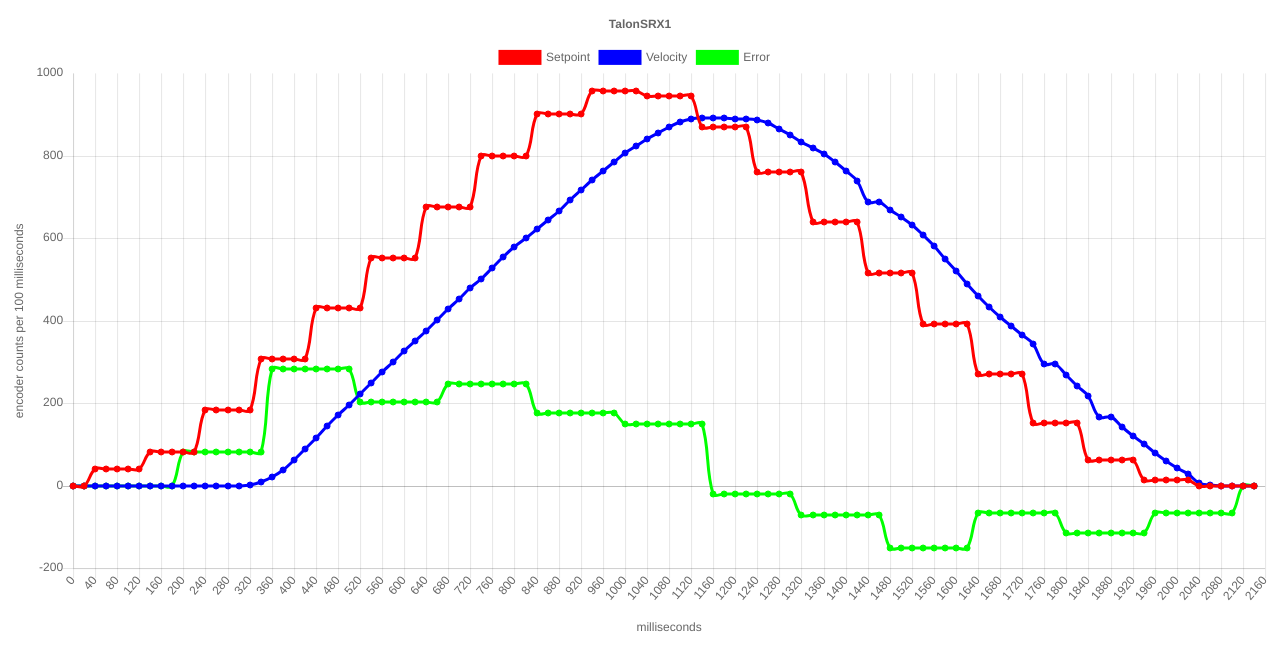
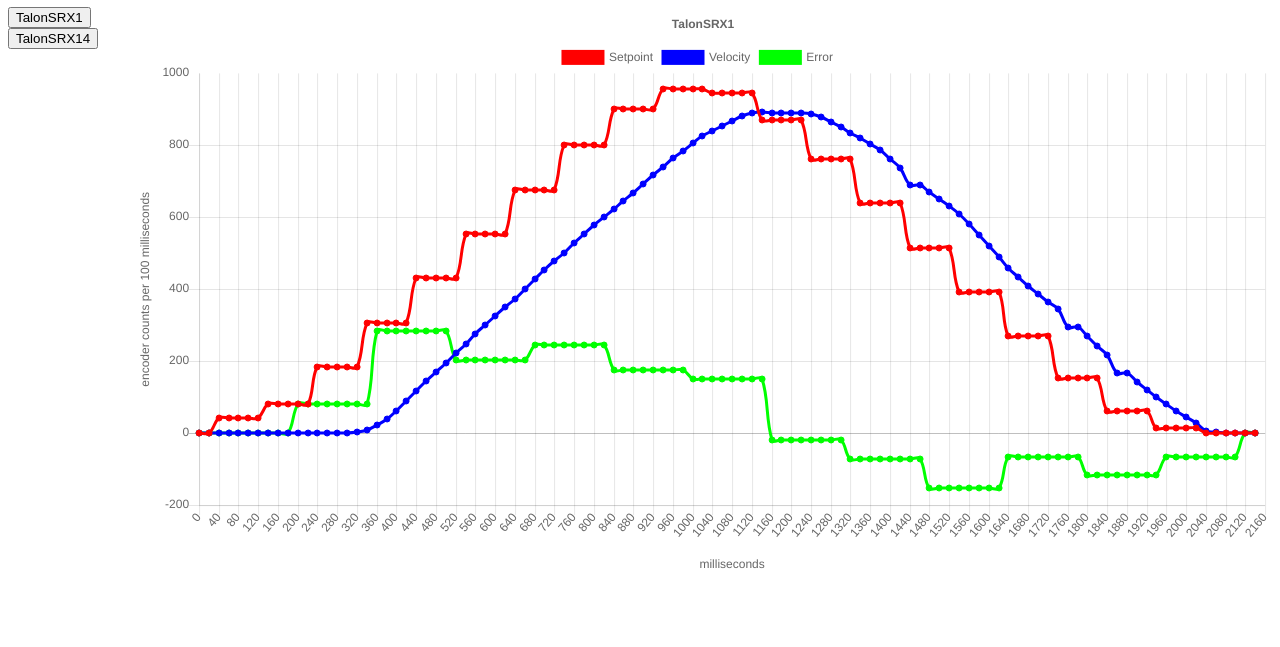
Before and after one commit to VulcanRobotics/VulcanWebCharts, a plain HTML site: page webroot/index.html in a window 1280 px wide. Shown: the part 156-803 px from the top of the page. Drawn offline with Linux system fonts and the light colour scheme.

Commit message:
Implimented Chart Selectors
Added a config file that adds options to view different different log files.

```diff
--- /dev/null
+++ b/webroot/config.json
@@ -0,0 +1 @@
+{"talonSRX":["TalonSRX1","TalonSRX14"],"dummy":"test"}
--- a/webroot/index.html
+++ b/webroot/index.html
@@ -22,7 +22,10 @@
         <h1> Vulcan Web Charts </h1>
       </div>
     </div>
-    <div style="width:100%">
+    <div id="options" style="width:10%;float:left">
+
+    </div>
+    <div style="width:90%;float:right">
         <canvas id="canvas"></canvas>
     </div>
 
@@ -30,24 +33,10 @@
     var red = "#FF0000"
     var green = "#00FF00"
     var blue = "#0000FF"
-
-    console.log("Fetching TalonSRX1.json");
-    fetch("/log/talonSRX/TalonSRX1.json",{cache: "no-store"}).then(function(response){
-      return response.json()
-    }).then(function(data){
-      console.log("Sucessfuly fetched TalonSRX1.json, generating chart.");
-      var count = data.setpoint.length;
     var xAxisLabels = [];
     var setpoints = [];
     var velocitys = [];
     var errors = [];
-
-      for (i = 0; i <= count; i++){
-        xAxisLabels.push(i*20);
-        setpoints.push({x:data.timeStamp[i],y:data.setpoint[i]});
-        velocitys.push({x:data.timeStamp[i],y:data.velocity[i]});
-        errors.push({x:data.timeStamp[i],y:data.error[i]});
-      }
     var config = {
         type: 'line',
         data: {
@@ -107,8 +96,48 @@
 
     var ctx = document.getElementById("canvas").getContext("2d");
     myLine = new Chart(ctx, config);
+    plotLog("talonSRX/TalonSRX1.json");
+
+    console.log("Fetching config");
+    fetch("/webroot/config.json",{cache:"no-store"}).then(function(response){
+      return response.json()
+    }).then(function(config){
+      console.log("Configing TalonSRX Options");
+      console.log(" " + config.talonSRX);
+      for(i = 0; i < config.talonSRX.length; i++){
+        var line = "<button type=\"button\" onclick=\"plotLog('talonSRX/" + config.talonSRX[i] + ".json')\">"
+        line += config.talonSRX[i];
+        line += "</button>\n";
+        document.getElementById("options").innerHTML += line;
+      }
+    });
+
+    function plotLog(path){
+      console.log("Fetching " + path);
+      fetch(("../log/" + path),{cache: "no-store"}).then(function(response){
+        return response.json()
+      }).then(function(data){
+        setpoints.length = 0;
+        velocitys.length = 0;
+        errors.length = 0;
+        xAxisLabels.length = 0;
+        console.log("Sucessfuly fetched " + path + ", generating chart.");
+        var count = data.setpoint.length;
+
+        for (i = 0; i <= count; i++){
+          xAxisLabels.push(i*20);
+          setpoints.push({x:data.timeStamp[i],y:data.setpoint[i]});
+          velocitys.push({x:data.timeStamp[i],y:data.velocity[i]});
+          errors.push({x:data.timeStamp[i],y:data.error[i]});
+        }
+        myLine.update();
         console.log("done");
       });
+    }
+
+    function say(message){
+      alert(message);
+    }
     </script>
 <!-- <p>xAxisLegend</p> -->
 </body>
```
Also changed, not shown: log/talonSRX/TalonSRX14.json (added, +1 -0 lines). Lines whose indentation alone changed are shown as unchanged.
